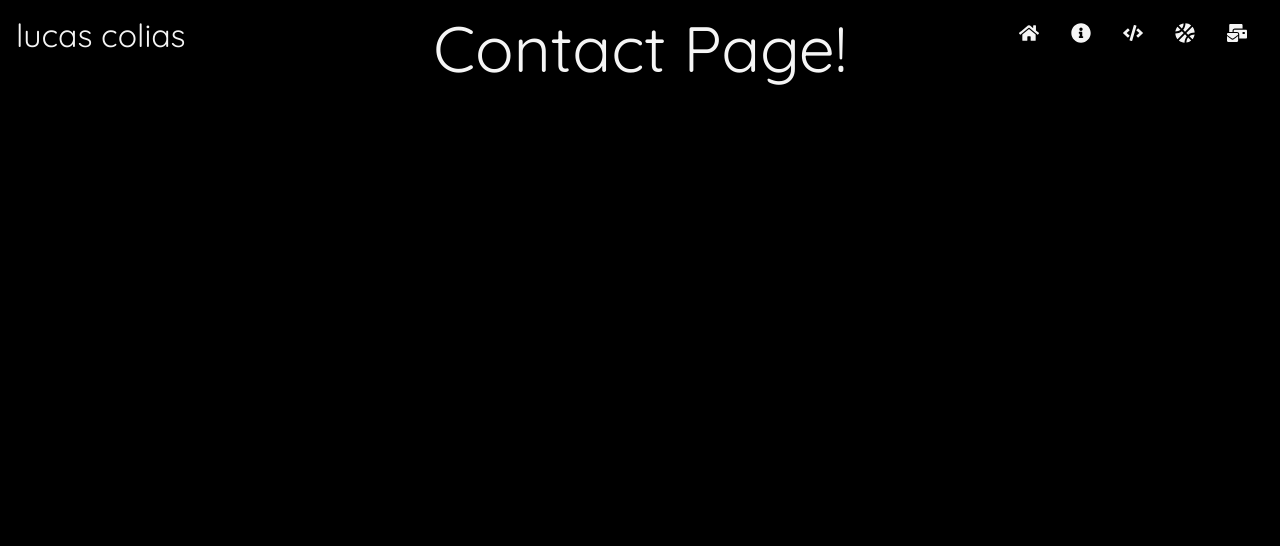
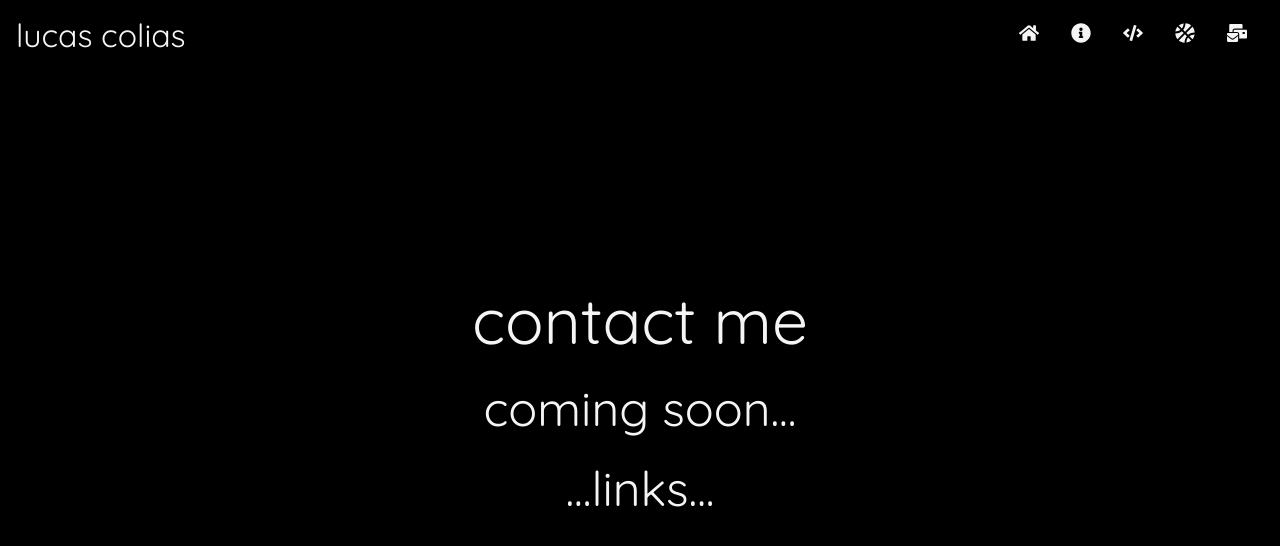
Before and after one commit to lcolias/MyReactWebsite, a React (Create React App) app: page /contact in a window 1280 px wide. Shown: the top 546 px of the page. Built offline with nearby package versions, Linux system fonts and the light colour scheme.

Commit message:
Update Contact.js
Check TODO.md
---^ 6/5/2023 ^---

```diff
--- a/src/components/Contact/Contact.js
+++ b/src/components/Contact/Contact.js
@@ -7,8 +7,18 @@ import Navbar from "../Navbar/Navbar";
 function Contact(){
     return(
         <>
+            <section className="contact-page">
 
-            <h1>Contact Page!</h1>
+                <div className="mailer">
+                    <h1>contact me</h1>
+                    <h2>coming soon...</h2>
+                </div>
+
+                <div className="social-links">
+                    <h2>...links...</h2>
+                </div>
+
+            </section>
         </>
     );
 }
```
